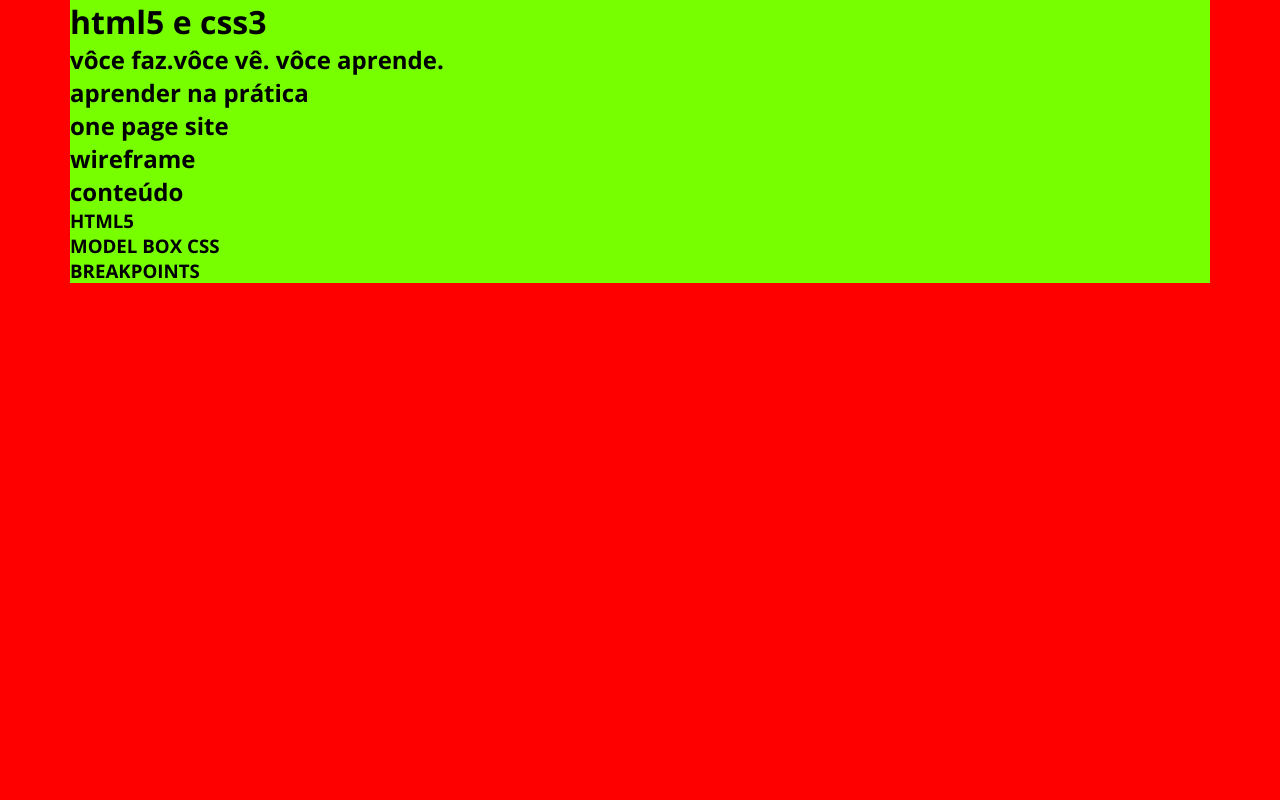
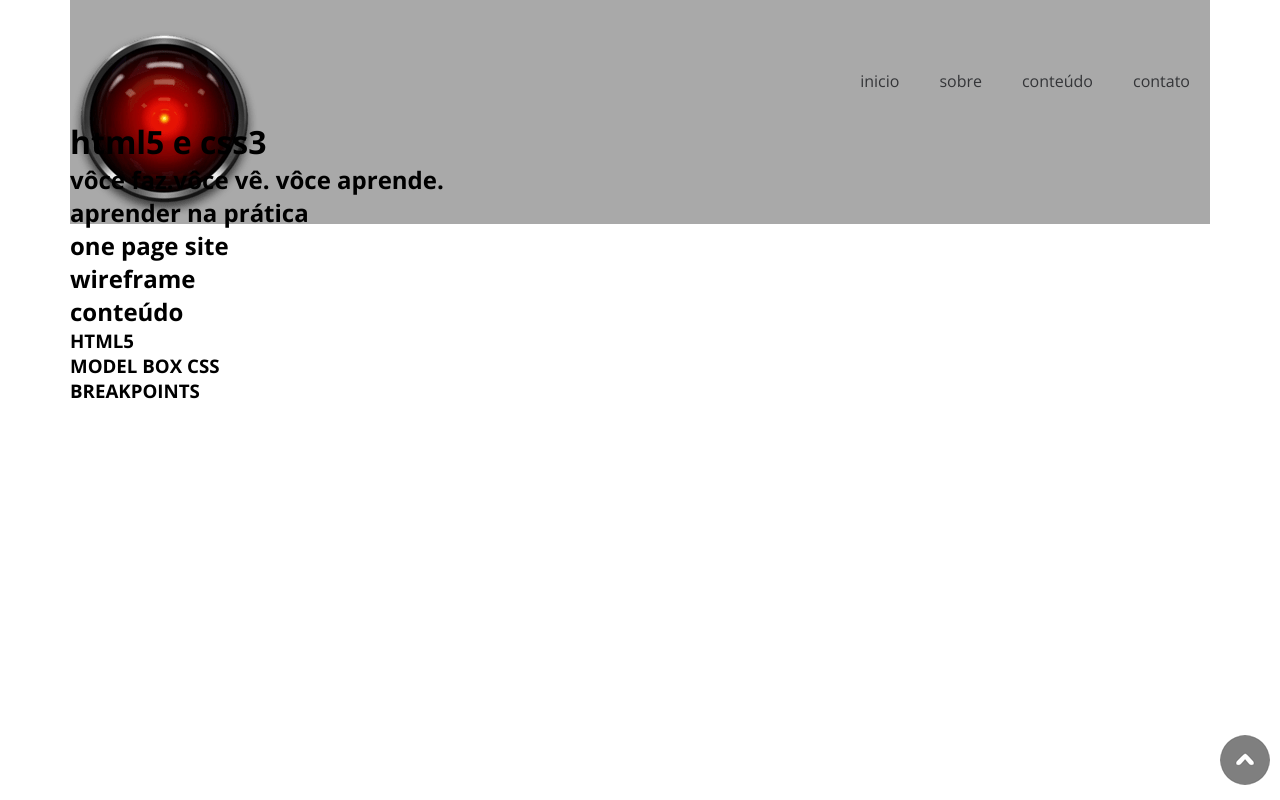
Before and after one commit to kaua-13112005/html5css3, a plain HTML site: page index.html in a window 1280 px wide. Drawn offline with nearby package versions, Linux system fonts and the light colour scheme.

Commit message:
cabeçalho

```diff
--- a/index.html
+++ b/index.html
@@ -13,9 +13,21 @@
 </head>
 <body>
     <!-- cabeçalho -->
-    <header>
-              <div class="container">
-
+    <header id="inicio">
+              <div class="container flex">
+                     <div id="logo">
+                        <img src="img/logo.png" alt="hal 9000">
+                     </div>
+                     <nav>
+                        <input type="checkbox" id="check">
+                        <label for="check">&#x268c;</label>
+                        <ul>
+                            <li><a href="#inicio">inicio</a></li>
+                            <li><a href="#sobre">sobre</a></li>
+                            <li><a href="#conteudo">conteúdo</a></li>
+                            <li><a href="#contato">contato</a></li>
+                        </ul>
+                     </nav>
               </div>
     </header>
     <!-- destaque -->
@@ -30,7 +42,7 @@
            </div>
     </main>
     <!-- sobre -->
-    <section>
+    <section id="sobre">
           <div class="container">
             <h2>aprender na prática</h2>
           </div>
@@ -51,7 +63,7 @@
          </div>
     </section>
     <!-- conteúdo -->
-    <section>
+    <section id="conteudo">
           <div class="container">
             <h2>conteúdo</h2>
            <h3>HTML5</h3>
@@ -60,10 +72,11 @@
            </div>
     </section>
     <!-- ródape -->
-    <footer>
+    <footer id="contato">
          <div class="container">
 
          </div>
     </footer>
+    <a href="#inicio" id="topo"><img src="img/topo.png" alt="topo do site"></a>
 </body>
 </html>
--- a/style.css
+++ b/style.css
@@ -1,4 +1,6 @@
 
+
+@import url('https://fonts.googleapis.com/css2?family=Open+Sans:wght@400;700&display=swap');
 /* css reset */
 *{
     margin: 0;
@@ -8,13 +10,12 @@
 
 /* importação */
 
-@import url('https://fonts.googleapis.com/css2?family=Open+Sans:wght@400;700&display=swap');
+
 
 /* documento css */
 
 
 body{
-    background-color: red;
     font-family: 'Open Sans', sans-serif;
     font-size: 1em;
 }
@@ -22,14 +23,69 @@ body{
 /* Layout */
 .container{
     margin: 0 auto;
-    background-color: #7f0;
+
+}
+
+.flex{
+    display: flex;
+    justify-content: space-between;
+    background-color: #a9a9a9;
+}
+
+/* topo do site */
+#topo{
+    position: fixed;
+    right: 10px;
+    bottom: 10px;
+}
+
+header{
+    height: 120px;
+}
+
+#logo img{
+       width: 189px;
+       height: 189px;
+       margin-top: 30px;
+}
+
+#check{
+    display: none;
+}
+
+label{
+    font-size: 3em;
+    padding-right: 15px;
+}
+
+nav ul{
+    list-style: none;
+    background-color: #343538;
+    height: 100vh;
+    position: fixed;
+    top: 60px;
+    right: -100%;
+    width: 100%;
+    transition: all 0.5s;
+}
+#check:checked ~ ul{
+       right: 0;
+}
+
+nav ul li{
+    padding: 20px;
+    border-bottom: 1px solid #a9a9a9;
+}
+
+nav ul li a{
+    text-decoration: none;
+    color: #fff;
+
 }
 
 
 @media (min-width: 576px) {
-    body{
-         background-color: #0ff;
-    }
+
     /* \Layout */
     .container{
         max-width: 540px;
@@ -37,9 +93,7 @@ body{
 }
 
 @media (min-width: 768px) {
-    body{
-          background-color: #ffff00;
-    }
+
       /* \Layout */
       .container{
         max-width: 720px;
@@ -49,9 +103,7 @@ body{
 
 
 @media (min-width: 992px) {
-    body{
-        background-color: #ff6600;
-    }
+
       /* \Layout */
       .container{
         max-width: 960px;
@@ -59,11 +111,30 @@ body{
 }
 
 @media (min-width: 1200px) {
-    body{
-         background-color: #ff0000;
-    }
+
       /* \Layout */
       .container{
         max-width: 1140px;
     }
+
+    label{
+        display: none;
+    }
+    nav ul{
+        position: static;
+        height: auto;
+        background-color: transparent;
+        margin-top: 50px;
+    }
+    nav ul li{
+        float: left;
+        border: 0;
+    }
+
+    nav ul li a{
+        color: #343538;
+    }
+    nav ul li a:hover{
+              color: #c00000;
+    }
 }
```
